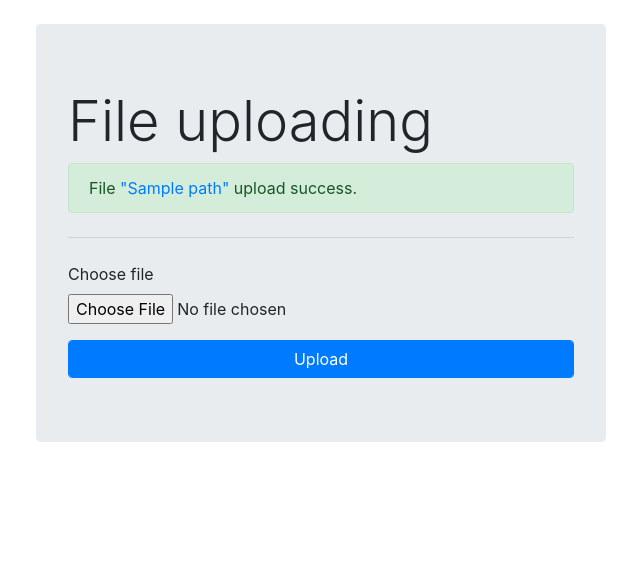
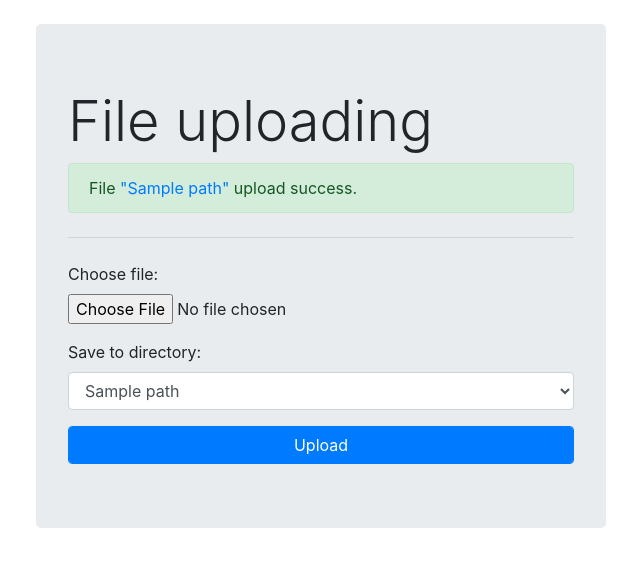
Before and after one commit to AleksandrKovshariov/Client, a Flask app: template templates/files/upload.html in a window 1280 px wide. Shown: the part 56-623 px from the top of the page, without its empty margins (319-959 px from the left). Run offline with Flask 2, Linux system fonts and the light colour scheme; the template is opened without the code that fills it: most values are stand-ins (such as "Sample title", 1, 10 or a date in 2020); some libraries are stand-ins or nearby versions.

Commit message:
Add choosing dir in uploading file page

```diff
--- a/templates/files/upload.html
+++ b/templates/files/upload.html
@@ -21,8 +21,16 @@
       <hr class="my-4">
       <form method="post" enctype="multipart/form-data">
         <div class="form-group">
-            <label>Choose file</label>
+            <label>Choose file:</label>
             <input type="file" name="file" class="form-control-file" id="file" required/>
+        </div>
+        <div class="form-group">
+            <label>Save to directory:</label>
+            <select name="to_dir" class="form-control" required>
+              {% for access in access_dir %}
+                <option value="{{ access['path'] }}">{{ access['path'] }}</option>
+              {% endfor %}
+            </select>
         </div>
         <div>
             <input type="submit" class="btn btn-primary form-control" value="Upload"/>
```
Also changed, not shown: files.py (+8 -2 lines).
